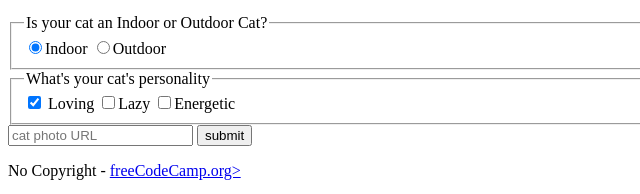
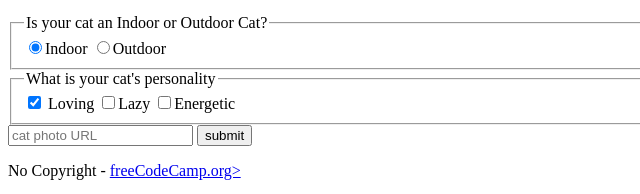
Before and after one commit to Victorinox2/Building-a-CAT-PHOTO-APP-With-HTML, a plain HTML site: page index.html in a window 1280 px wide. Shown: the part 603-797 px from the top of the page, 0-640 px from the left. Drawn offline with Linux system fonts and the light colour scheme.

Commit message:
Build a Cat Photo App

```diff
--- a/index.html
+++ b/index.html
@@ -44,7 +44,7 @@
           <label><input type="radio" id="Outdoor" name="indoor-outdoor">Outdoor</label>
        </fieldset>
        <fieldset>
-        <legend>What's your cat's personality</legend>
+        <legend>What is  your cat's personality</legend>
         <input checked type="checkbox" id="loving" name="personality" value="loving"> <label for="loving">Loving</label>
         <input type="checkbox" id="lazy" name="personality" value="lazy"><label for="lazy">Lazy</label>
         <input type="checkbox" id="energetic" name="personality" value="energetic"><label for="lazy">Energetic</label>
```
Also changed, not shown: 1 other file.
